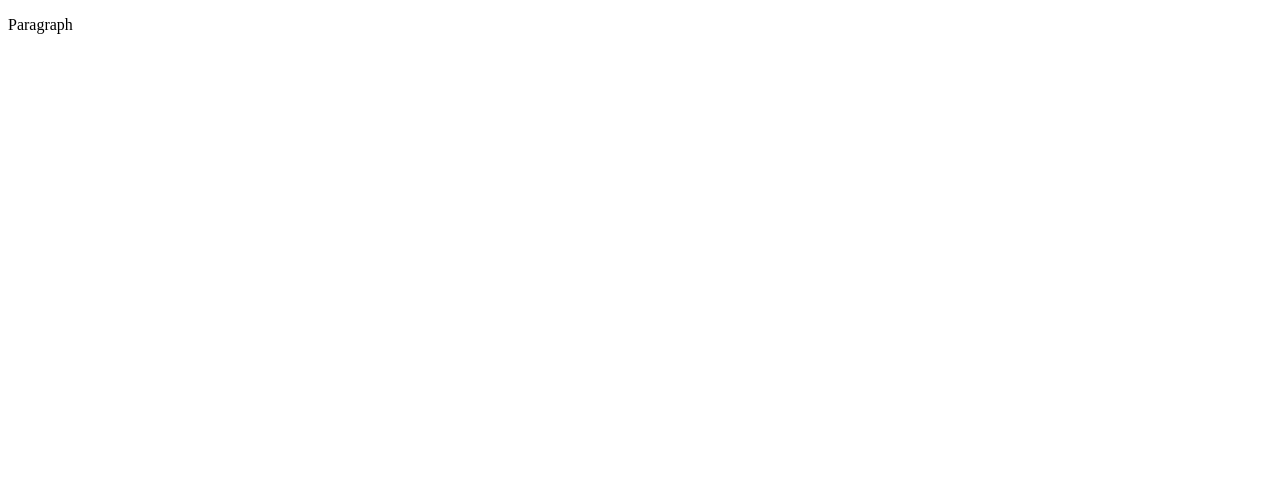
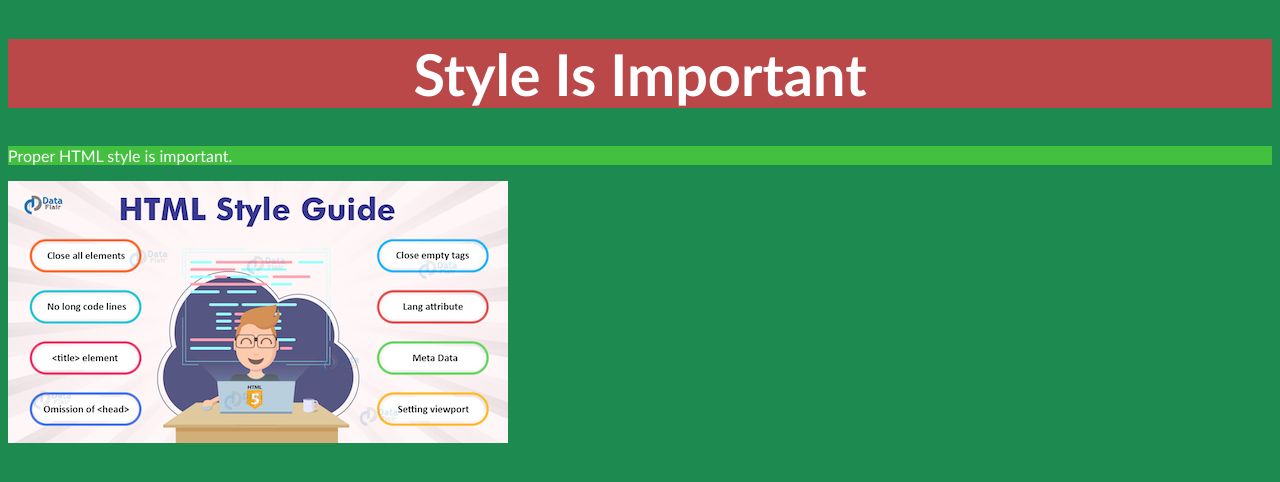
Before and after one commit to MTHS-ICS2O-2-2022/ICS2O-Unit-1-03-Jaden-Plugowsky, a plain HTML site: page index.html in a window 1280 px wide. Drawn offline with Linux system fonts and the light colour scheme.

Commit message:
initial website

```diff
--- a/index.html
+++ b/index.html
@@ -1,9 +1,31 @@
 <!DOCTYPE html>
-<html>
+<!--ICS2O-Unit#1-03-->
+<html lang="en-ca">
   <head>
-    <title>Title</title>
+    <meta charset="utf-8">
+    <meta name="description" content="This is my first website with styling.">
+    <meta name="keywords" content="ic2so, mths">
+    <meta name="author" content="Jaden Plugowsky">
+    <meta name="viewport" content="width=device-width, initial-scale=1.0">
+    <title>First Styled Website</title>
   </head>
-  <body>
-    <p>Paragraph</p>
+  <style>
+    #header1 {
+      background-color:rgb(187, 72, 72);
+      color:white;
+      font-size: 360%;
+      text-align: center;
+      font-family: 'Trebuchet MS', 'Lucida Sans Unicode', 'Lucida Grande', 'Lucida Sans', Arial, sans-serif;
+    }
+    #paragraph1 {
+      background-color:rgb(67, 192, 63);
+      color: white;
+      font-family:'Trebuchet MS', 'Lucida Sans Unicode', 'Lucida Grande', 'Lucida Sans', Arial, sans-serif;
+    }
+  </style>
+  <body style="background-color: rgb(29, 139, 79);">
+    <h1 id="header1">Style Is Important</h1>
+    <p id="paragraph1">Proper HTML style is important.</p>
+    <img src="./images/HTML-style-guide.jpeg" alt="HTML style guide poster image">
   </body>
 </html>
```
Also changed, not shown: images/HTML-style-guide.jpeg (added), images/notebook-animation.svg (deleted).
